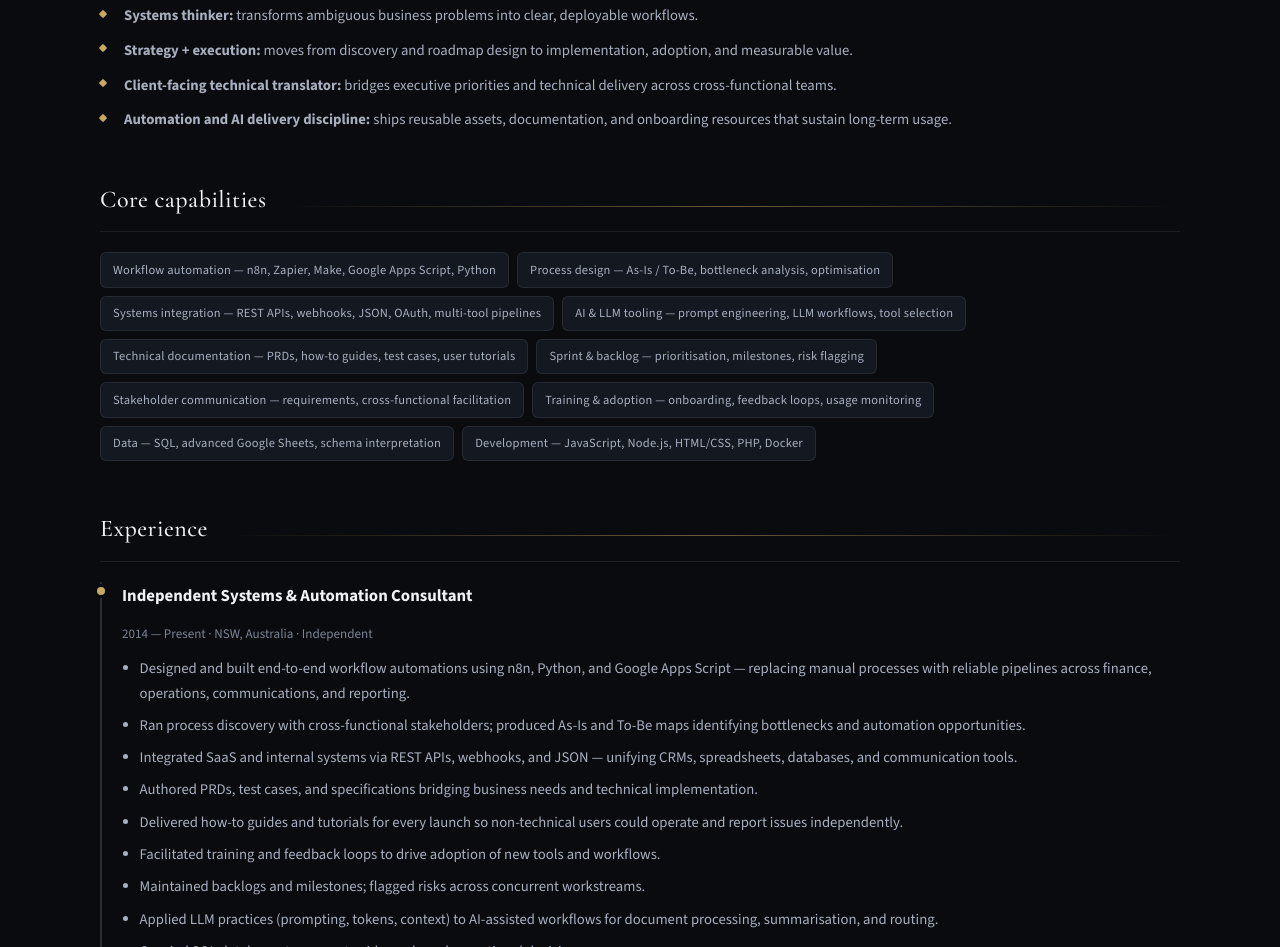
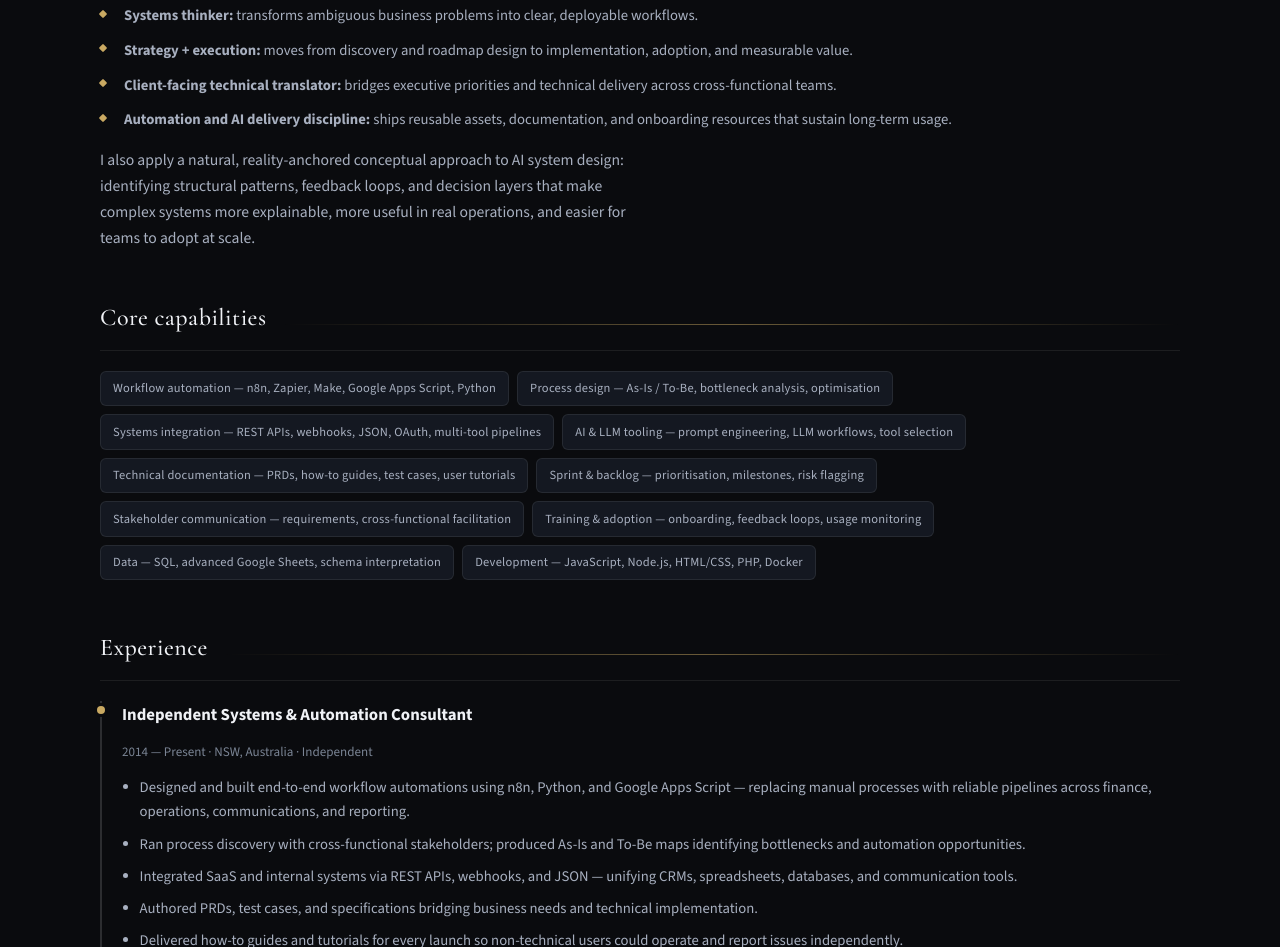
Before and after one commit to Bumblebeezzz/Portefolio, a plain HTML site: page index.html in a window 1280 px wide. Shown: the part 1112-2059 px from the top of the page. Drawn offline with nearby package versions, Linux system fonts and the light colour scheme.

Commit message:
Refine portfolio synthesis with reality-anchored AI framing.
Add a concise professional statement highlighting natural systems thinking, real-world grounding, and practical value for AI adoption.

Made-with: Cursor

```diff
--- a/index.html
+++ b/index.html
@@ -84,6 +84,11 @@
         <li><strong>Client-facing technical translator:</strong> bridges executive priorities and technical delivery across cross-functional teams.</li>
         <li><strong>Automation and AI delivery discipline:</strong> ships reusable assets, documentation, and onboarding resources that sustain long-term usage.</li>
       </ul>
+      <div class="prose" style="margin-top: 0.95rem;">
+        <p>
+          I also apply a natural, reality-anchored conceptual approach to AI system design: identifying structural patterns, feedback loops, and decision layers that make complex systems more explainable, more useful in real operations, and easier for teams to adopt at scale.
+        </p>
+      </div>
     </section>
 
     <section class="section" aria-labelledby="caps-heading">
```
